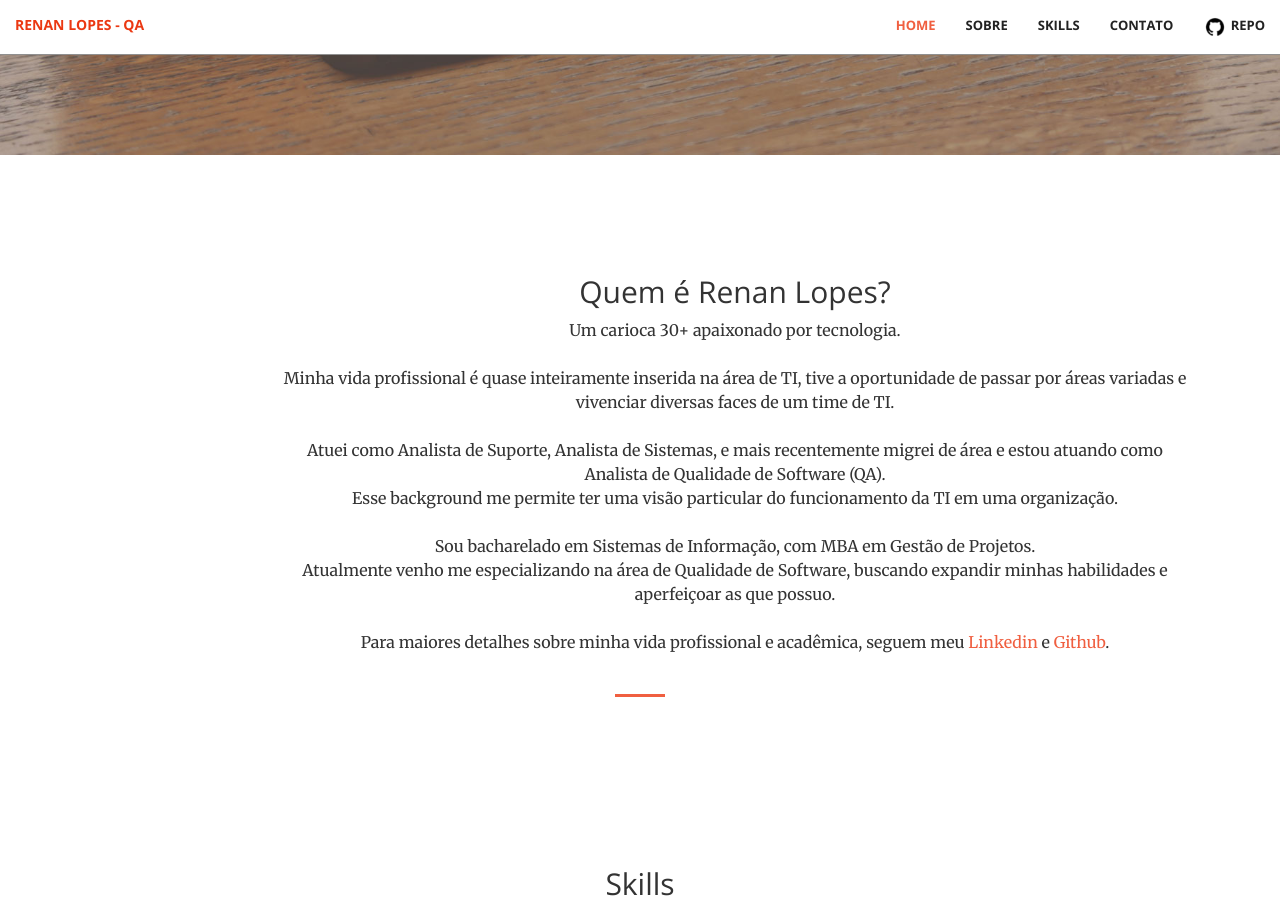
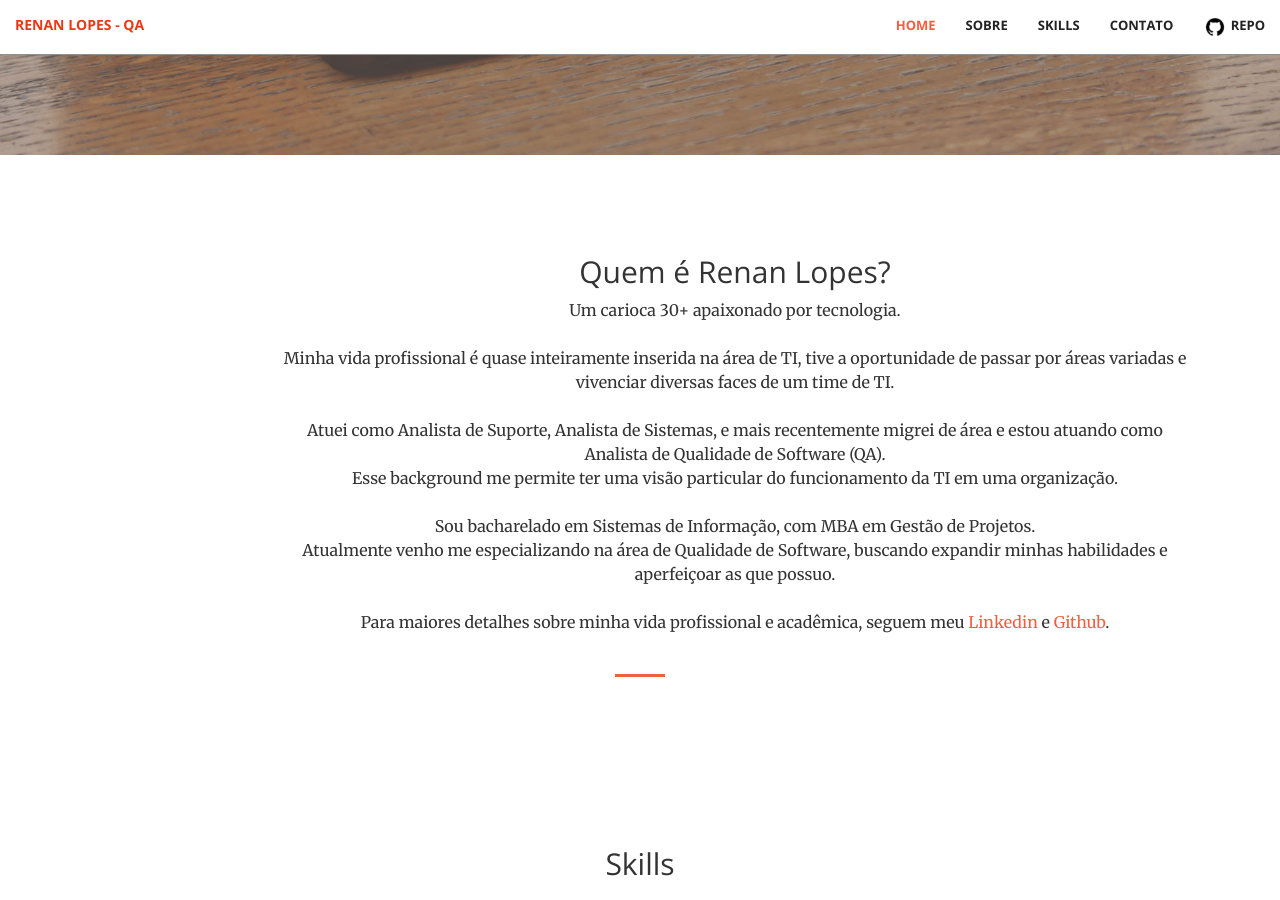
Before and after one commit to renanslopes/renanslopes.github.io, a Jekyll site: the page built from index.html, in a window 1280 px wide and 900 px high, scrolled down 745 px. Built offline with Jekyll 4.4.1, drawn with Linux system fonts in a browser that asks for light colours.

Commit message:
ajuste de título no about

```diff
--- a/_includes/about.html
+++ b/_includes/about.html
@@ -1,7 +1,8 @@
 <section id="services">
     <div class="container">
         <div class="col-lg-10 col-lg-offset-2 text-center">
-            <h2>Quem é Renan Lopes?</h2>
+            <h2 class="section-heading">Quem é Renan Lopes?</h2>
+            <!-- <h2>Quem é Renan Lopes?</h2> -->
             <p>
                 Um carioca 30+ apaixonado por tecnologia.
                 <br /> <br />
```
